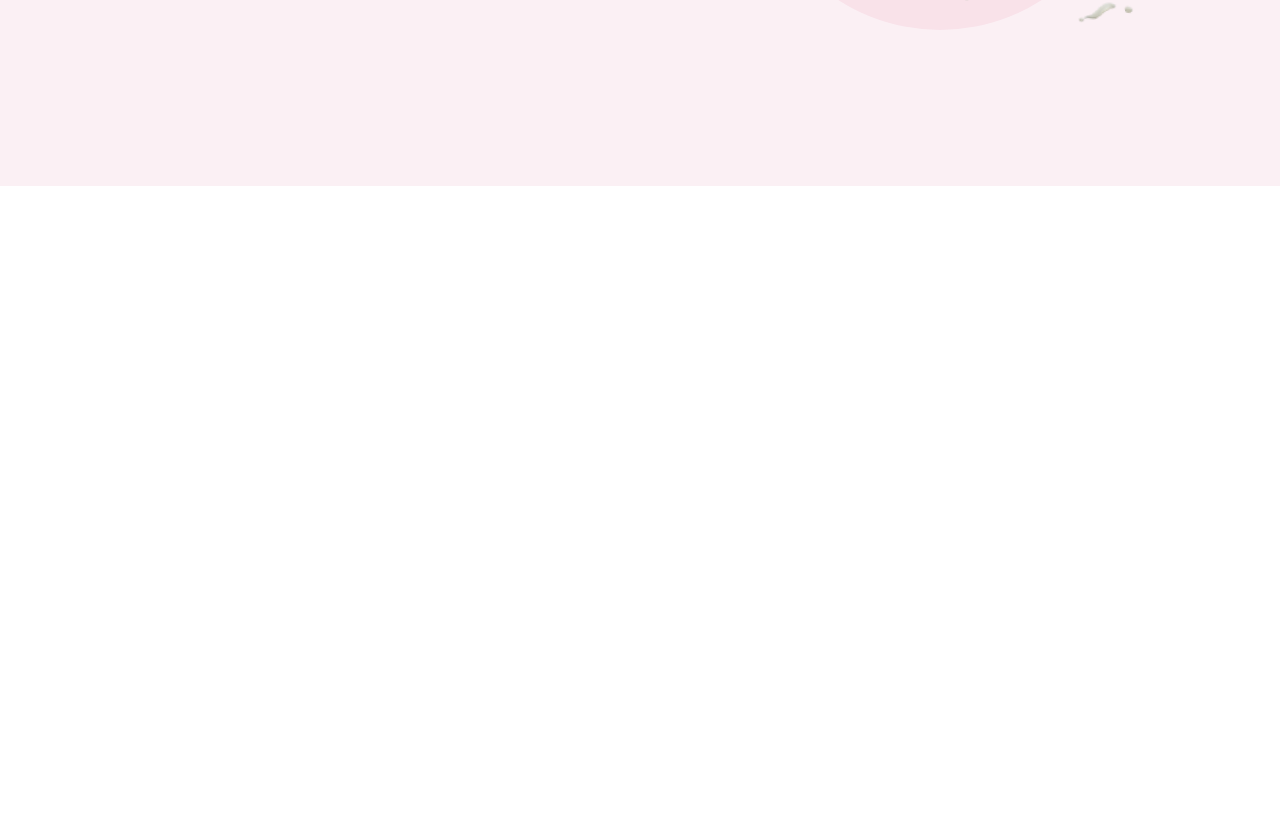
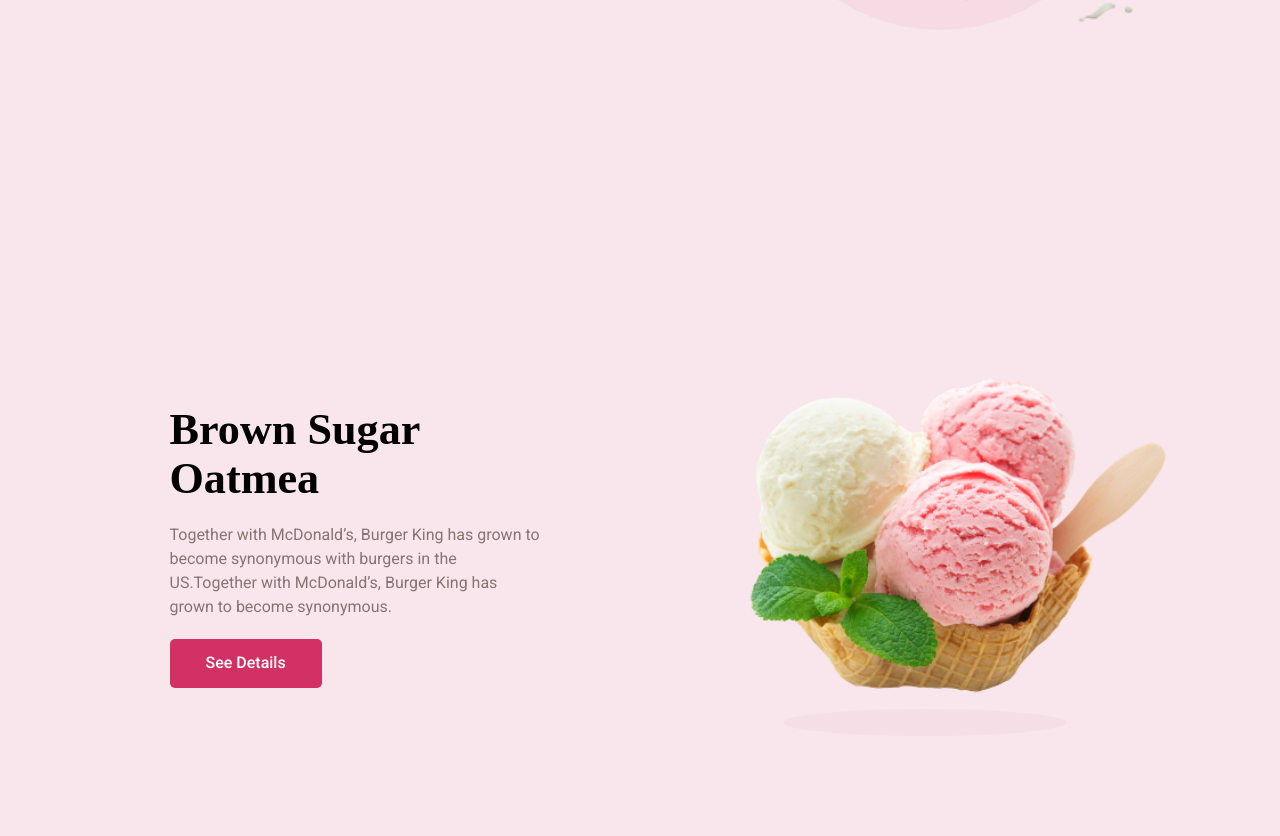
Before and after one commit to Maxim-g1/Ice-cream, a plain HTML site: page index.html in a window 1280 px wide. Shown: the part 614-1450 px from the top of the page. Before the commit the page ends 800 px from the top, so only its background shows below. Drawn offline with Linux system fonts and the light colour scheme; a web font is replaced by a local one.

Commit message:
This is very good uptade(no)

```diff
--- a/css/style.css
+++ b/css/style.css
@@ -54,7 +54,7 @@ img {
 
 .hero {
     height: 100vh;
-    background-color: rgba(242, 206, 218, 0.3);
+    background-color: rgba(242, 206, 218, 0.5);
 }
 
 .header {
@@ -141,11 +141,13 @@ img {
     font-weight: 400;
     font-size: 18px;
     line-height: 1.3;
-    color: rgba(255, 255, 255, 0.7);
+    color: rgba(15, 1, 1, 0.5);
     margin-bottom: 42px;
 }
 
-.title__element {}
+.title__element {
+    color: rgba(210, 49, 102, 1);
+}
 
 .content__decor {
     max-height: 600px;
@@ -183,3 +185,68 @@ img {
     background-repeat: no-repeat;
     bottom: 0;
 }
+
+.order {
+    padding: 73px 0px;
+    background-color: rgba(242, 206, 218, 0.5);
+}
+
+.order__container {
+    display: flex;
+    align-items: center;
+}
+
+.order__img-wrap {
+    width: 50%;
+    position: relative;
+}
+
+.order__desc {
+    width: 50%;
+    display: flex;
+    justify-content: center;
+}
+
+.action {}
+
+.order__action {
+    max-width: 371px;
+}
+
+.action__title {
+    Font-family: Hind Madurai;
+    Font-style: SemiBold;
+    Font-size: 44.2px;
+    Line-height: 49px;
+}
+
+.action__text {
+    Font-family: Roboto;
+    Font-style: Regular;
+    Font-size: 16px;
+    Line-height: 24px;
+    color: rgba(21, 1, 1, 0.5);
+    margin-bottom: 20px;
+    margin-top: 20px;
+}
+
+.order__img {
+    width: 100%;
+    height: 100%;
+    object-fit: contain;
+}
+
+.order__img-wrap::after {
+    content: "";
+    display: block;
+    width: 283px;
+    height: 27px;
+    background-color: rgba(237, 181, 199, 0.2);
+    border-radius: 50%;
+    position: absolute;
+    bottom: 0;
+    left: 50%;
+    transform: translateX(-50%);
+    z-index: -10;
+    top: 450px
+}
--- a/index.html
+++ b/index.html
@@ -62,7 +62,23 @@
                 </div>
             </div>
         </section>
-
+        <section class="order">
+            <div class="container order__container">
+                <div class="order__desc">
+                    <div class="action order__action">
+                        <h1 class="action__title">Brown Sugar Oatmea</h1>
+                        <div class="action__text">Together with McDonald’s, Burger King has grown to become synonymous
+                            with burgers in the US.Together with McDonald’s, Burger King has grown to become synonymous.
+                        </div>
+                        <button class="btn">See Details</button>
+                    </div>
+                </div>
+                <div class="order__img-wrap">
+                    <img src="img/content/icecreamrojok.png" alt="" class="order__img">
+                </div>
+                <div class="shadow"></div>
+            </div>
+        </section>
     </div>
 </body>
 
```
Also changed, not shown: img/content/icecreamrojok.png (added).
